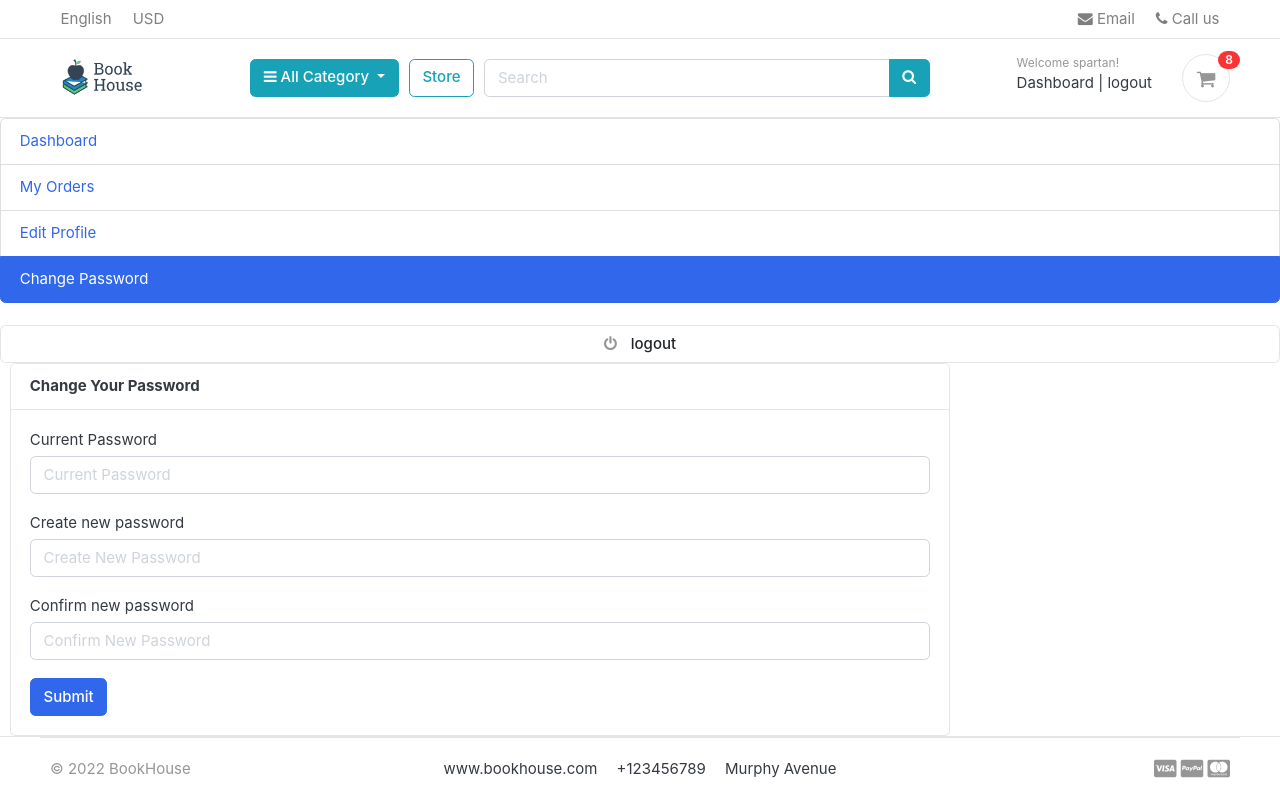
After one commit to darshcloud/BookHouse-E-commerce-Application, a Django app: page /accounts/change_password/ in a window 1280 px wide. The commit adds this page. Run offline with Django 4.2, Linux system fonts and the light colour scheme; a user stored in the database is signed in; data comes from the database, SQL or seed files in the repository; both versions use the stored data as it was after the commit; some libraries are stand-ins or nearby versions; some web fonts are replaced.

Commit message:
change password

```diff
--- a/accounts/urls.py
+++ b/accounts/urls.py
@@ -13,5 +13,5 @@ urlpatterns=[
     path('resetPassword/', views.resetPassword, name='resetPassword'),
     path('my_orders/', views.my_orders, name='my_orders'),
     path('edit_profile/', views.edit_profile, name='edit_profile'),
-
+    path('change_password/', views.change_password, name='change_password'),
 ]
--- a/accounts/views.py
+++ b/accounts/views.py
@@ -239,6 +239,8 @@ def resetPassword(request):
             return redirect('resetPassword')
     else:
         return render(request, 'accounts/resetPassword.html')
+
+@login_required(login_url='login')
 def my_orders(request):
      orders = Order.objects.filter(user=request.user, is_ordered=True).order_by('-created_at')
      context = {
@@ -246,6 +248,7 @@ def my_orders(request):
     }
      return render(request, 'accounts/my_orders.html', context)
 
+@login_required(login_url='login')
 def edit_profile(request):
     print("debug")
     print(request.user)
@@ -270,3 +273,29 @@ def edit_profile(request):
         'userprofile': userprofile,
     }
     return render(request, 'accounts/edit_profile.html', context)
+
+@login_required(login_url='login')
+def change_password(request):
+    if request.method == 'POST':
+        current_password = request.POST['current_password']
+        new_password = request.POST['new_password']
+        confirm_password = request.POST['confirm_password']
+
+        user = Account.objects.get(username__exact=request.user.username)
+
+        if new_password == confirm_password:
+            success = user.check_password(current_password)
+            if success:
+                user.set_password(new_password)
+                user.save()
+
+                # auth.logout(request)
+                messages.success(request, 'Password updated successfully.')
+                return redirect('change_password')
+            else:
+                messages.error(request, 'Please enter valid current password')
+                return redirect('change_password')
+        else:
+            messages.error(request, 'Password does not match!')
+            return redirect('change_password')
+    return render(request, 'accounts/change_password.html')
--- /dev/null
+++ b/templates/Accounts/change_password.html
@@ -0,0 +1,52 @@
+{% extends 'base.html' %}
+
+
+{% block content %}
+
+<section class="section-conten padding-y bg">
+
+{% include 'includes/alerts.html' %}
+<div class="container">
+	<div class="row">
+	{% include 'includes/dashboard_sidebar.html' %}
+	<main class="col-md-9">
+		<article class="card">
+		<header class="card-header">
+			<strong class="d-inline-block mr-3">Change Your Password</strong>
+
+		</header>
+		<div class="card-body">
+			<div class="row">
+			<div class="col-md-12">
+				<form action="{% url 'change_password' %}" method="POST">
+					{% csrf_token %}
+
+					<div class="form-group">
+						<label>Current Password</label>
+						<input type="password" name="current_password" placeholder="Current Password" class="form-control" required>
+					</div>
+					<div class="form-group">
+						<label>Create new password</label>
+						<input type="password" name="new_password" placeholder="Create New Password" class="form-control" required>
+					</div>
+					<div class="form-group">
+						<label>Confirm new password</label>
+						<input type="password" name="confirm_password" placeholder="Confirm New Password" class="form-control" required>
+					</div>
+
+					<input type="submit" value="Submit" class="btn btn-primary">
+				</form>
+			</div>
+
+			</div> <!-- row.// -->
+		</div> <!-- card-body .// -->
+
+		</article> <!-- order-group.// -->
+	</main>
+</div> <!-- row.// -->
+</div>
+
+
+</section>
+
+{% endblock %}
--- a/templates/includes/dashboard_sidebar.html
+++ b/templates/includes/dashboard_sidebar.html
@@ -4,7 +4,7 @@
             <a class="list-group-item {% if '/accounts/' == request.path %}active{% endif %}" href="{% url 'dashboard' %}"> Dashboard </a>
             <a class="list-group-item {% if '/my_orders/' in request.path %}active{% endif %}" href="{% url 'my_orders' %}"> My Orders </a>
             <a class="list-group-item {% if '/edit_profile/' in request.path %}active{% endif %}" href="{% url 'edit_profile' %}"> Edit Profile </a>
-            <a class="list-group-item" href="#"> Change Password  </a>
+            <a class="list-group-item {% if '/change_password/' in request.path %}active{% endif %}" href="{% url 'change_password' %}"> Change Password </a>
         </ul>
         <br>
         <a class="btn btn-light btn-block" href="{% url 'logout' %}"> <i class="fa fa-power-off"></i> <span class="text">logout</span> </a>
```
Also changed, not shown: db.sqlite3.
